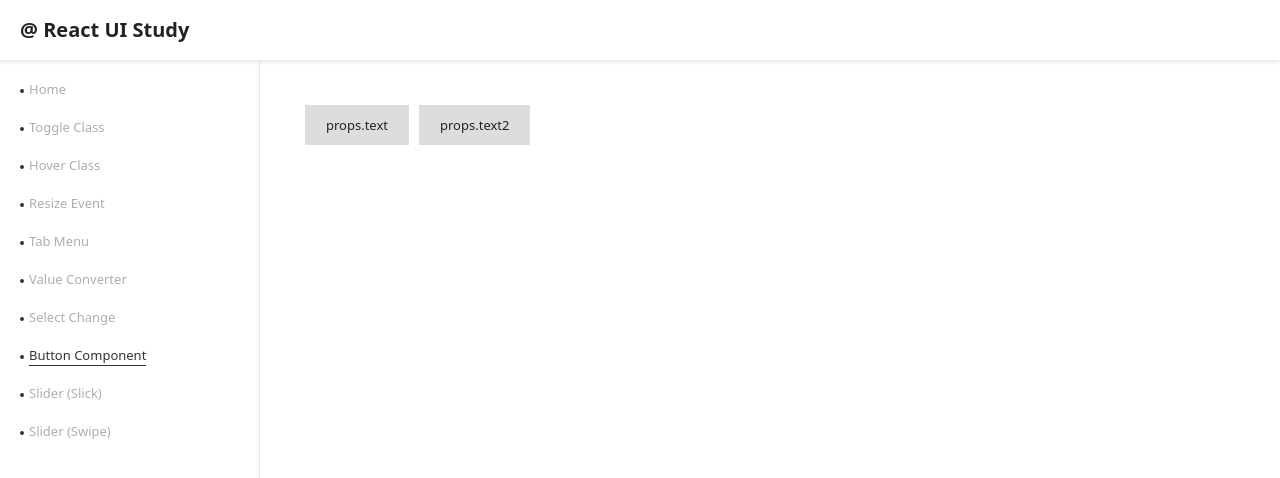
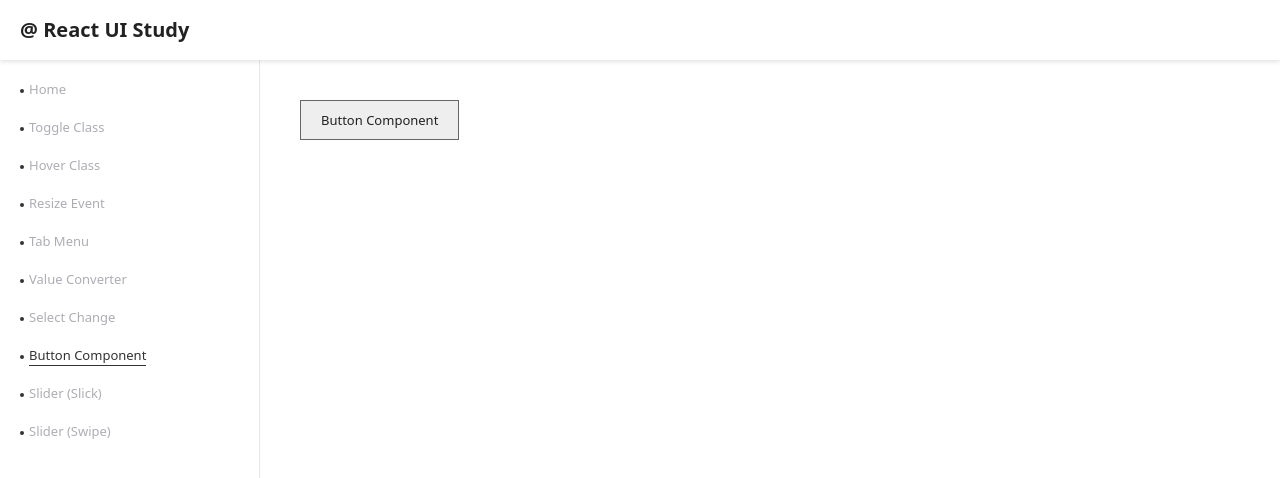
Before and after one commit to JeongrakChoi/react-ui-guide, a React (Create React App) app: page /ButtonComponents in a window 1280 px wide. Shown: the top 478 px of the page. Built offline with nearby package versions, Linux system fonts and the light colour scheme.

Commit message:
버튼 컴포넌트 수정

```diff
--- a/src/components/btn/Button.tsx
+++ b/src/components/btn/Button.tsx
@@ -1,17 +1,17 @@
-const Button = ({text}:any) => {
-    return (
-       <button
-            type='button'
-            style={{
-                backgroundColor:'#ddd',
-                border:'1px solid #ddd',
-                padding:'10px 20px',
-                margin:'5px'
-            }}
-        >
-            {text}
-       </button>
-    )
-}
+type ButtonProps = {
+  children?: React.ReactNode;
+  style?: React.CSSProperties;
+  className?: string;
+  disabled?: boolean;
+  onClick?: () => void;
+};
+
+const Button = ({ children, style, className, disabled, onClick }: ButtonProps) => {
+  return (
+    <button type="button" style={style} className={`button ${className}`} disabled={disabled} onClick={onClick}>
+      {children}
+    </button>
+  );
+};
 
 export default Button;
--- a/src/components/ui/ButtonComponents.tsx
+++ b/src/components/ui/ButtonComponents.tsx
@@ -1,5 +1,4 @@
 import React from 'react';
-import { useEffect, useState } from 'react';
 
 import Button from './../btn/Button';
 
@@ -8,8 +7,7 @@ const ButtonComponents = () => {
     return (
         <div className="container">
 
-            <Button text="props.text"/>
-            <Button text="props.text2"/>
+            <Button className='btn' onClick={()=> console.log('click')}>Button Component</Button>
 
         </div>
     )
```
